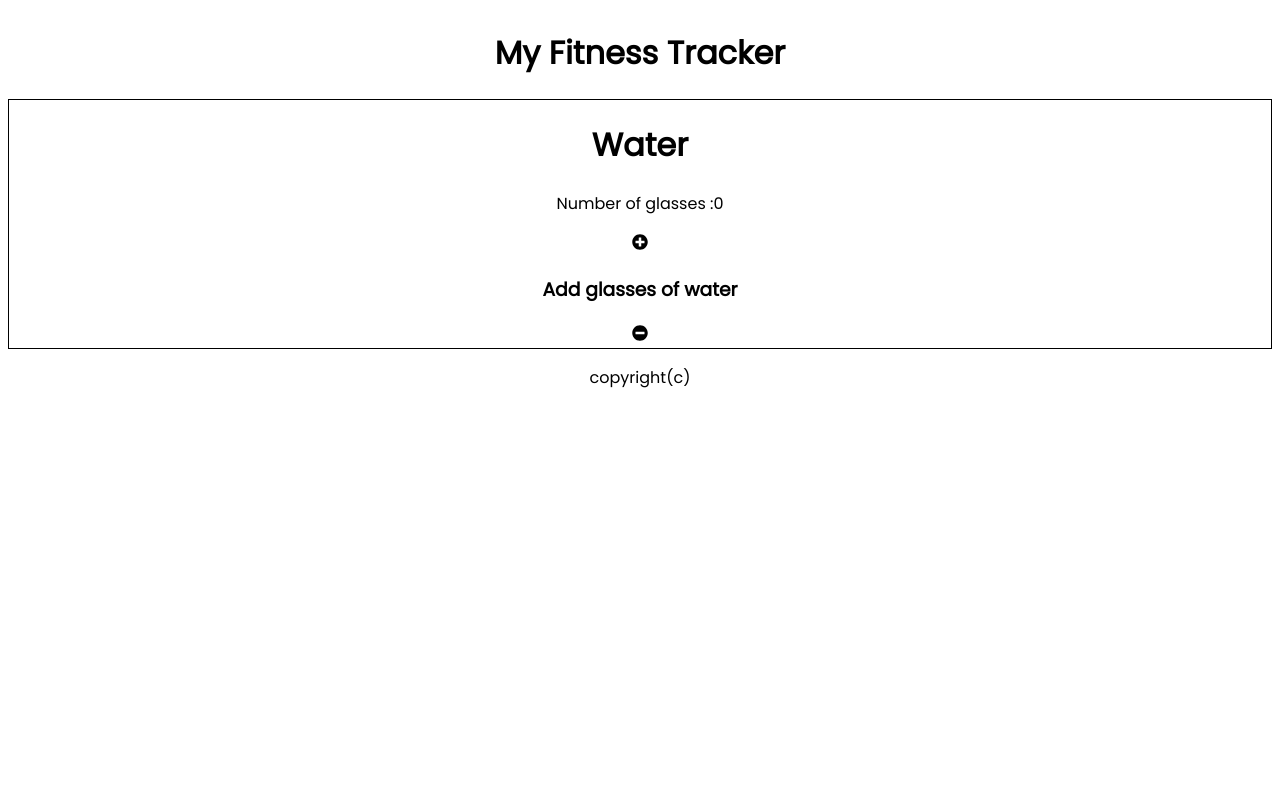
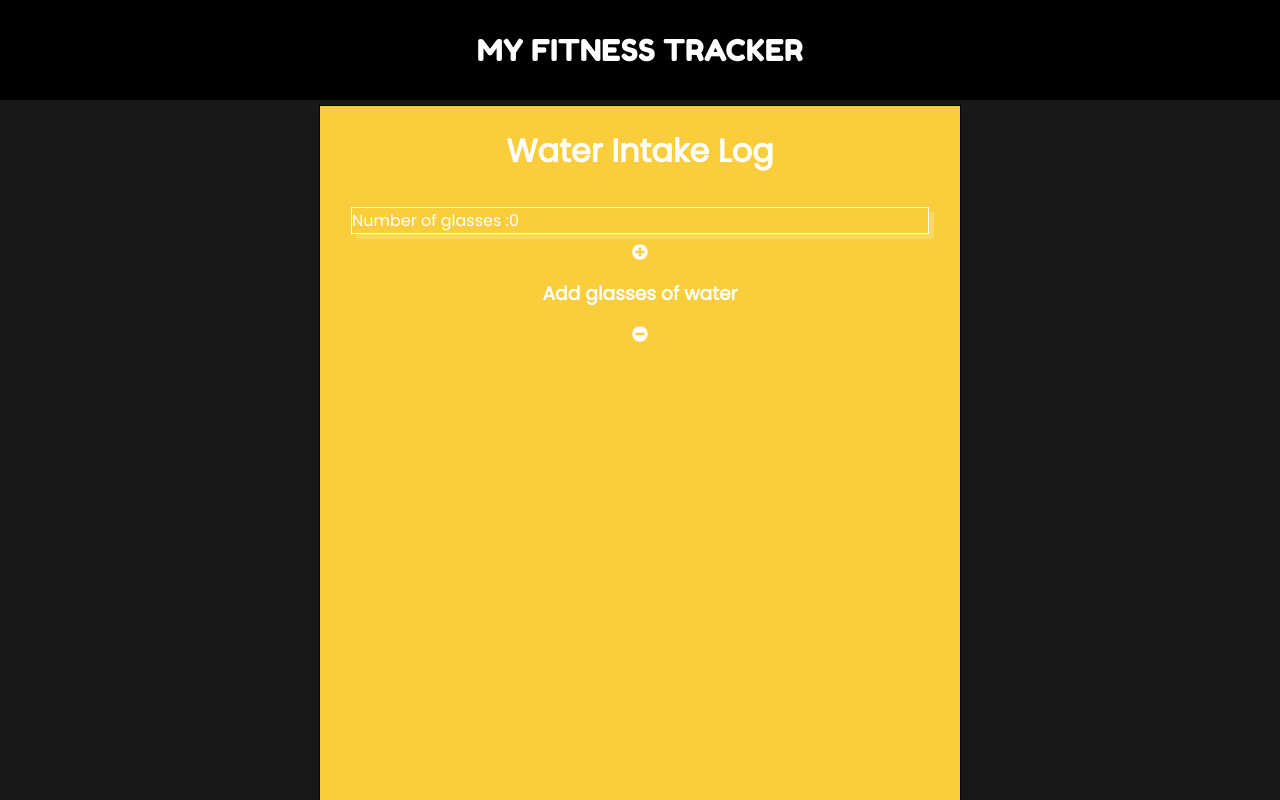
Before and after one commit to malloha/project_2, a React (Create React App) app: page /water in a window 1280 px wide. Shown: the top 800 px of the page. Built offline with nearby package versions, Linux system fonts and the light colour scheme.

Commit message:
addedCSS

```diff
--- a/public/index.html
+++ b/public/index.html
@@ -5,6 +5,7 @@
   <meta charset="utf-8" />
   <link rel="icon" href="%PUBLIC_URL%/favicon.ico" />
   <link href="https://fonts.googleapis.com/css?family=Poppins&display=swap" rel="stylesheet">
+  <link href="https://fonts.googleapis.com/css?family=Fredoka+One&display=swap" rel="stylesheet">
 
   <meta name="viewport" content="width=device-width, initial-scale=1" />
   <meta name="theme-color" content="#000000" />
--- a/src/App.css
+++ b/src/App.css
@@ -1,20 +1,61 @@
+body,html {
+  position:relative;
+  height: 100%;
+  padding: 0;
+  margin: 0;
+}
+
 .App {
+  position: absolute;
+  padding-top: 100px;
+  padding-bottom: 100px;
   text-align: center;
   display: flex;
   flex-direction: column;
   justify-content: space-between;
   align-content: space-between;
+  align-items: center;
   font-family: 'Poppins', sans-serif;
+  background-color: #181818;
+  color:white;
+  width: 100%;
+  height: 100%;
 
 }
 
+.header{  position: absolute;
+  display: flex;
+  justify-content: center;
+  align-items: center;
+  height: 10%;
+  background-color: #000000;
+  color: white;
+  font-family: 'Fredoka One', cursive;
+  font-size: 30px;
+  text-decoration: none;
+
+  top: 0;
+  width: 100%;
+}
+.header:hover{
+  color: white;
+  /* transform: scale(1.5); */
+}
+.footer{
+  background-color: #000000;
+  position: absolute;
+  bottom: 0;
+  width: 100%;
+  height: 10%;
+}
 .wrapper{
   border: 1px solid black;
 }
 .Nav{
   display:flex;
   flex-direction: column;
- justify-content: space-evenly;
+ justify-content: stretch;
+ height: 100%
 }
 
 .links{
@@ -23,16 +64,118 @@
  align-content: center;
  align-items: center;
  text-align: center;
+
 }
 
-a{
-  height: 200px;
-  width: 200px;
+.links a{
+  height: 250px;
+  width: 250px;
+  font-size: 30px;
   border: 1px solid black;
   border-radius: 50%;
   display:flex;
-  justify-content: space-evenly;
+  flex-direction: column;
+  flex-wrap: wrap;
+  justify-content: center;
   align-content: center;
   align-items: center;
   text-align: center;
+  color:white;
  }
+
+ @media only screen and (max-width: 400px){
+  .links{
+    flex-wrap: wrap;
+    align-content: flex-start;
+  }
+
+.links a{
+  height: 150px;
+  width: 150px;
+  font-size: 18px;
+  margin: 5px;
+}
+.Nav{
+  align-content: flex-start;
+}
+
+
+
+ }
+ a:hover{
+   color: #181818;
+ }
+
+ main{
+   height: 100%;
+   width: 100%;
+   display: flex;
+   justify-content: center;
+ }
+ main>.Nav{
+  align-items: center;
+ }
+ .icon{
+font-size: 50px;
+ }
+ .track-weight
+ {background-color:#2CCCC3
+  ;}
+ .water-intake
+  {background-color: #FACD3D;}
+
+ .physical-activity
+  {background-color: #5626C4;}
+
+  .FaSearch{
+    font-size: 20px;
+    margin: 10px;
+    transition: transform 1s ease-in-out;
+  }
+
+  .FaSearch:hover{
+   color: black;
+   cursor: pointer;
+   transform: scale(1.5);
+
+ }
+
+ .calorie-intake{
+   background-color: #E60576
+
+   ;
+  }
+
+  .wrapper{
+    display: flex;
+    flex-direction: column;
+    align-items: center;
+    width: 50%;
+    text-align: center;
+    height: 100%;
+    margin: 5px;
+  }
+
+input{
+  margin: 10px;
+}
+
+form{
+  display: flex;
+  flex-wrap: wrap;
+}
+input[type=text]{
+  height: 20px;
+}
+
+.entry{
+  border: 1px solid white;
+  width: 90%;
+  margin: 10px;
+  display: flex;
+  justify-content: space-between;
+  align-items: center;
+  box-shadow: 5px 5px rgba(255, 255, 255,0.2);
+
+
+}
--- a/src/components/footer.js
+++ b/src/components/footer.js
@@ -3,7 +3,7 @@ import React from 'react';
 
 function Footer() {
   return (
-    <p>copyright(c)</p>
+    <p className="footer">copyright(c)</p>
   )
 }
 
--- a/src/components/header.js
+++ b/src/components/header.js
@@ -1,9 +1,23 @@
 import React from 'react';
+import { Link } from 'react-router-dom'
+import Login from './login'
 
-function Header() {
+
+function Header(props) {
+
   return (
-    <h1>My Fitness Tracker</h1>
+
+    <Link to="/" className="header">MY FITNESS TRACKER</Link>
+      // {/* <Link to="/login">Log In</Link>
+      // {props.isLoggedIn ?
+      //   <button onClick={props.logoutClick}>Logout</button> :
+      //   <Login onSubmit={props.onSubmit}
+      //     onChange={props.onChange}
+      //     loginError={props.loginError} />
+      // } */}
+
   )
 }
 
+
 export default Header;
--- /dev/null
+++ b/src/components/login.js
@@ -0,0 +1,17 @@
+import React from 'react'
+
+function Login(props) {
+  return (
+    <div>
+      <h3 style={{ 'color': 'red' }}>{props.loginError}</h3>
+      <form onSubmit={props.onSubmit}>
+        <input type="email" placeholder="email" name="email" onChange={props.onChange} />
+        <input type="text" placeholder="username" name="username" onChange={props.onChange} />
+        <input type="password" placeholder="password" name="password" onChange={props.onChange} />
+        <input type="submit" value="Login" />
+      </form>
+    </div>
+  )
+}
+
+export default Login
--- a/src/components/navigation.jsx
+++ b/src/components/navigation.jsx
@@ -1,6 +1,10 @@
 import React, { Component } from 'react';
+import { FaWeight } from "react-icons/fa";
+import { Link } from 'react-router-dom'
+import { GiFruitBowl } from "react-icons/gi";
+import { GiWaterBottle } from "react-icons/gi";
+import { FaRunning } from "react-icons/fa";
 
-import { Link } from 'react-router-dom'
 
 class Navigation extends Component {
   constructor(props) {
@@ -13,12 +17,12 @@ class Navigation extends Component {
   render() {
     return (
       <div className="Nav">
-        <p> Welcome to MyFitnessTracker</p>
+        <h1> Welcome to MyFitnessTracker</h1>
         <div className="links">
-          <Link to="/weight">Track Weight</Link>
-          <Link to="/water">Track Water</Link>
-          <Link to="/activity">Track Physical Activity</Link>
-          <Link to="/calorie">Track Calories</Link>
+          <Link to="/weight" className="track-weight"><FaWeight className="icon" />Track Weight</Link>
+          <Link to="/water" className="water-intake"><GiWaterBottle className=" icon" />Track Water Intake</Link>
+          <Link to="/activity" className="physical-activity"><FaRunning className=" icon" />Track Physical Activity</Link>
+          <Link to="/calorie" className="calorie-intake"><GiFruitBowl className=" icon" />Track Calorie Intake</Link>
         </div>
       </div>
     )
--- a/src/services/calorieIntake.jsx
+++ b/src/services/calorieIntake.jsx
@@ -49,8 +49,8 @@ class CalorieIntake extends Component {
   }
   render() {
     return (
-      <div className="calorie-intake-wrapper wrapper">
-        <h1>Calorie Intake</h1>
+      <div className="calorie-intake wrapper">
+        <h1>Calorie Intake Log</h1>
         <div className="search-container">
           <form
             onSubmit={(e) => {
@@ -66,7 +66,7 @@ class CalorieIntake extends Component {
               placeholder="Search Food"
             ></input>
 
-            <FaSearch
+            <FaSearch className="FaSearch"
               onClick={async e => {
                 e.preventDefault();
                 await this.handleSubmit(this.state.input);
@@ -77,7 +77,7 @@ class CalorieIntake extends Component {
 
             <div>
               {this.state.foods.map((food, key) =>
-                <div key={key}>
+                <div className="entry" key={key}>
                   <p>calories: {food.calories} kcal</p>
                   <p>food: {food.foodEaten} kcal</p>
                 </div>)}
--- a/src/services/physicalActivity.jsx
+++ b/src/services/physicalActivity.jsx
@@ -38,16 +38,16 @@ class PhyscialActivity extends Component {
 
   render() {
     return (
-      <div className="physical-activity-wrapper wrapper">
-        <h1> Physical Activity</h1>
-        <form onSubmit={this.handleSubmit}>
+      <div className="physical-activity wrapper">
+        <h1> Physical Activity Tracker</h1>
+        <form onSubmit={this.handleSubmit} className="form">
           <input type="number" name="steps" onChange={this.handleChange} placeholder="Enter Steps" />
           <input type="number" name="distance" onChange={this.handleChange} placeholder="Distance Walked" />
           <input type="submit" value="Add Physical Activity" />
         </form>
         {this.state.activityLogged &&
           this.state.activities.map((activity, key) =>
-            <div key={key}>
+            <div className="entry" key={key}>
               <p>Steps: {activity.steps}</p>
               <p>Distance Walked: {activity.distance}</p>
             </div>)
--- a/src/services/trackWeight.jsx
+++ b/src/services/trackWeight.jsx
@@ -42,8 +42,8 @@ class TrackWeight extends Component {
 
   render() {
     return (
-      <div className="track-weight-wrapper wrapper">
-        <h1>Weight</h1>
+      <div className="track-weight wrapper">
+        <h1>Weight Tracker</h1>
         <p>Log weight</p>
         <form onSubmit={this.handleSubmit}>
           <input type="number" name="weight" onChange={this.handleChange} placeholder="Log Your weight" />
@@ -52,7 +52,7 @@ class TrackWeight extends Component {
         </form>
         {this.state.weightLogged &&
           this.state.weightArray.map((entry, key) =>
-            <div key={key}>
+            <div className="entry" key={key}>
               <p>Weight: {entry.weight}</p>
               <p>Date: {entry.date}</p>
             </div>)
--- a/src/services/waterIntake.jsx
+++ b/src/services/waterIntake.jsx
@@ -27,9 +27,9 @@ class WaterIntake extends Component {
   }
   render() {
     return (
-      <div className="water-intake-wrapper wrapper">
-        <h1> Water</h1>
-        <p>Number of glasses :{this.state.water}</p>
+      <div className="water-intake wrapper">
+        <h1> Water Intake Log</h1>
+        <p className="entry">Number of glasses :{this.state.water}</p>
         <FaPlusCircle
           className="font-awesome-icon"
           onClick={e => {
@@ -45,7 +45,7 @@ class WaterIntake extends Component {
             this.subtractGlasses();
           }}
         />
-      </div>
+      </div >
     )
   }
 }
```
Also changed, not shown: src/App.js (+58 -6 lines).
